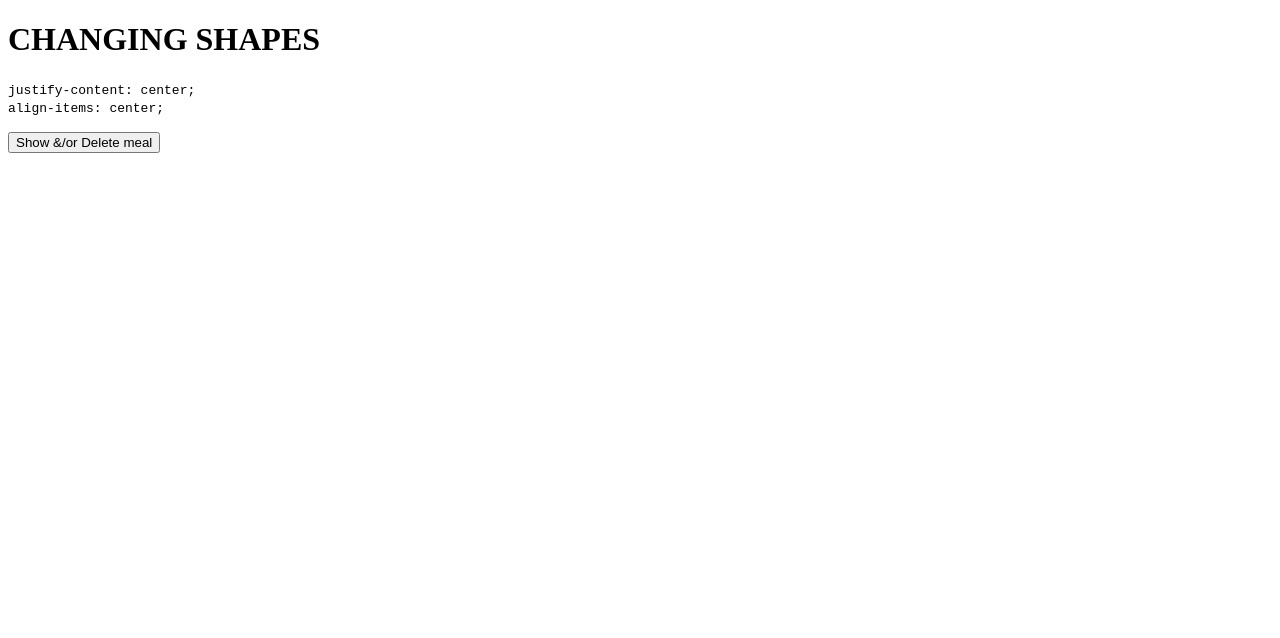
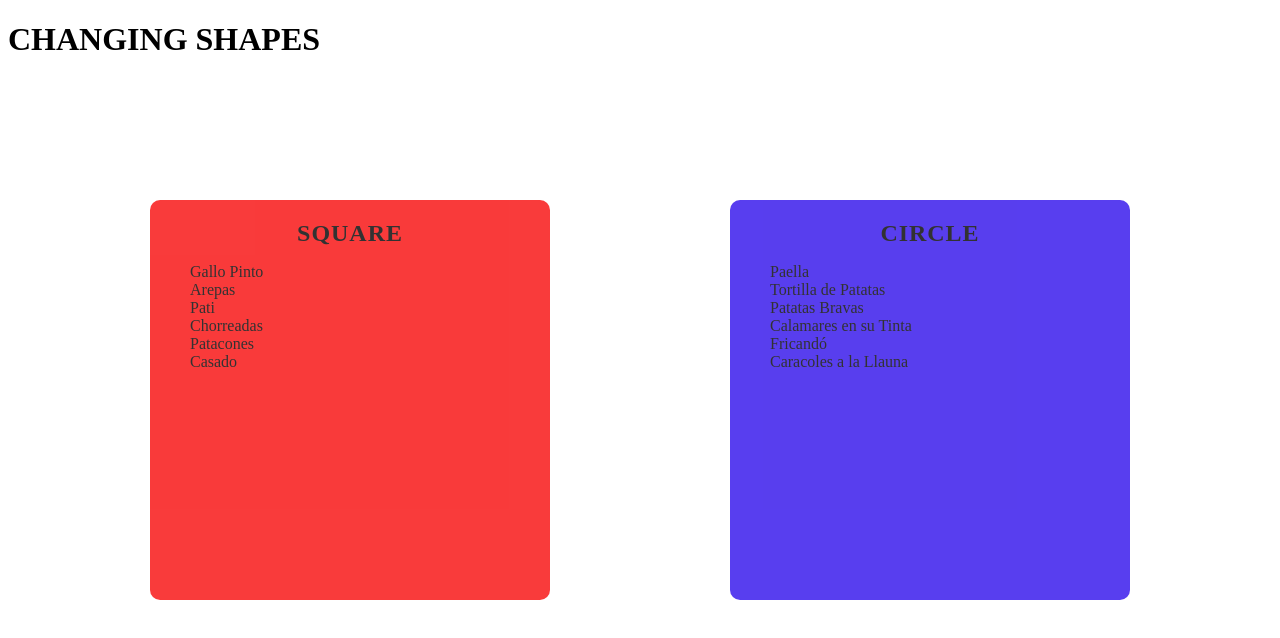
Before and after one commit to Mercedes-Vazquez/Shapes-Hover-and-ul, a plain HTML site: page index.html in a window 1280 px wide. Drawn offline with Linux system fonts and the light colour scheme.

Commit message:
ul meals lists placed on shapes, and styling of shapes

```diff
--- a/index.html
+++ b/index.html
@@ -14,12 +14,45 @@
 
     <h1>CHANGING SHAPES</h1>
 
-    <div class="container center-h center-v">
-        <div class="child">
+    <!-- <ul>
+      <li>One</li>
+      <li>Two!</li>
+      <li>Three</li>
+    </ul> -->
+
+    <!-- <div class="parent">
+      <h2>parent</h2>
+      <code>position: relative;</code> -->
+      <div class="child square">
+        <h2>square</h2>
+        <ul>
+          <li>Gallo Pinto</li>
+          <li>Arepas</li>
+          <li>Pati</li>
+          <li>Chorreadas</li>
+          <li>Patacones</li>
+          <li>Casado</li>
+        </ul>
+      </div>
+      <div class="child circle">
+        <h2>circle</h2>
+        <ul>
+        <li>Paella</li>
+        <li>Tortilla de Patatas</li>
+        <li>Patatas Bravas</li>
+        <li>Calamares en su Tinta</li>
+        <li>Fricandó</li>
+        <li>Caracoles a la Llauna</li>
+      </ul>
+      </div>
+    </div>
+
+    <!-- <div class="container center-h center-v"> -->
+        <!-- <div class="child">
           <code>justify-content: center;<br>align-items: center;</code>
         </div>
-      </div>
-    <div class="square"></div>
+      </div> -->
+    <!-- <div class="square"></div>
     <div class="circle"></div>
 
     <p id="demo"></p>
@@ -28,7 +61,7 @@
     <div>
         <button id="buttonDelete" onclick="show();removeOneElement();">Show &/or Delete meal</button>
 
-    </div>
+    </div>  -->
 
 </body>
 </html>
--- a/style.css
+++ b/style.css
@@ -0,0 +1,57 @@
+
+div {
+  border-radius: 10px;
+  text-align: center;
+}
+
+h2 {
+  font-weight: bold;
+  text-transform: uppercase;
+  letter-spacing: 0.04em;
+  padding: 0 10px;
+  margin-bottom: 5px;
+}
+
+code {
+  padding: 5px 0px;
+}
+
+/* .parent {
+  position: relative;
+  background: hsla(114%, 15%, 75%, 1);
+  width: 80vw;
+  margin: 8vw 10vw;
+  height: 200px;
+  border: 5px dotted hsla(327%, 19%, 45%, 1);
+} */
+
+.child {
+  opacity: 0.8;
+  height: 400px;
+  background: hsla(305%, 12%, 61%, 1);
+  border: 3px dotted hsla(327%, 19%, 45%, 1);
+  width: 400px;
+  position: absolute;
+  top: 200px;
+}
+
+.square {
+  left: 150px;
+  height: 400px;
+  width: 400px;
+  background-color: rgb(248, 10, 10);
+}
+
+.circle {
+  right: 150px;
+  height: 400px;
+  width: 400px;
+  background-color: rgb(47, 14, 235);
+  /* border-radius: 100%; */
+}
+
+ul {
+    list-style-type: none;
+    /* text-align: center; */
+    text-align:justify;
+}
```
